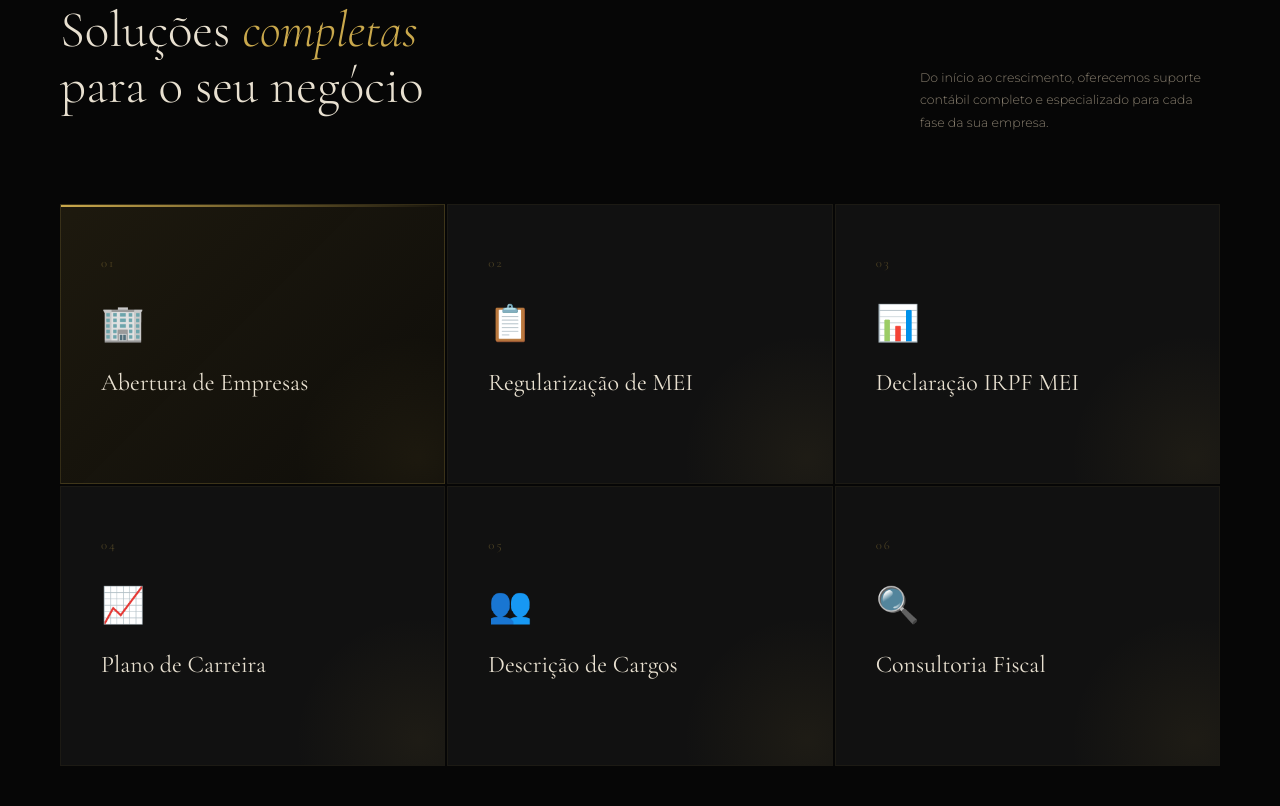
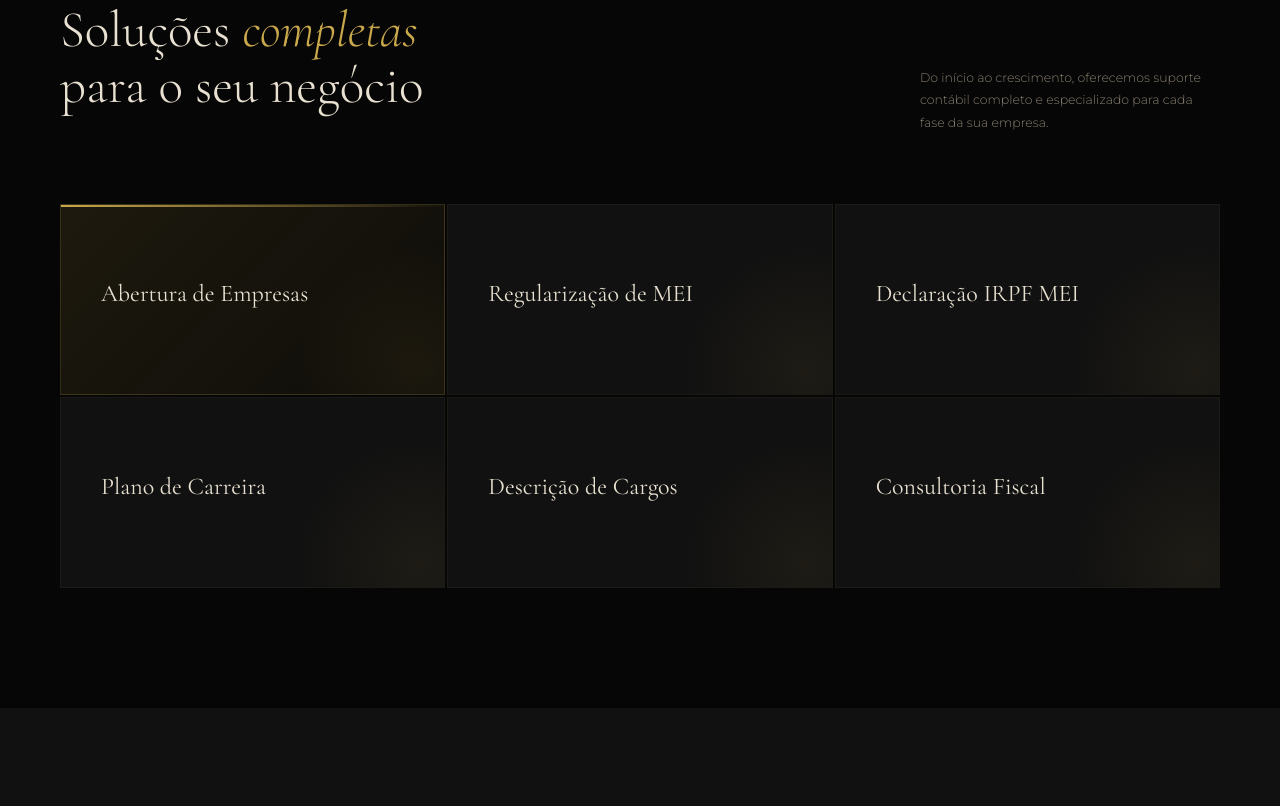
Before and after one commit to CarlosNatanael/consult_contabil, a Flask app: page / in a window 1280 px wide. Shown: the part 1861-2667 px from the top of the page. Run offline with Flask 3, Linux system fonts and the light colour scheme.

Commit message:
fix: erro nos emojis

```diff
--- a/frontend/templates/fns-assessoria.html
+++ b/frontend/templates/fns-assessoria.html
@@ -117,43 +117,37 @@
 
   <div class="services-grid">
     <div class="service-card featured reveal delay-1">
-      <div class="service-num">01</div>
-      <span class="service-icon">🏢</span>
+      <span class="service-icon"></span>
       <h3 class="service-title">Abertura de Empresas</h3>
       <p class="service-desc">Abrimos sua empresa do zero com todo suporte jurídico e contábil. CNPJ, alvará, enquadramento fiscal — tudo resolvido com agilidade e segurança.</p>
       <div class="service-arrow">Saiba mais →</div>
     </div>
     <div class="service-card reveal delay-2">
-      <div class="service-num">02</div>
-      <span class="service-icon">📋</span>
+      <span class="service-icon"></span>
       <h3 class="service-title">Regularização de MEI</h3>
       <p class="service-desc">Regularize seu MEI com total tranquilidade. Resolvemos débitos, declarações atrasadas e mantemos sua situação sempre em dia com o fisco.</p>
       <div class="service-arrow">Saiba mais →</div>
     </div>
     <div class="service-card reveal delay-3">
-      <div class="service-num">03</div>
-      <span class="service-icon">📊</span>
+      <span class="service-icon"></span>
       <h3 class="service-title">Declaração IRPF MEI</h3>
       <p class="service-desc">Declaração de Imposto de Renda para MEI feita por especialistas, garantindo conformidade fiscal e aproveitamento máximo de deduções legais.</p>
       <div class="service-arrow">Saiba mais →</div>
     </div>
     <div class="service-card reveal delay-2">
-      <div class="service-num">04</div>
-      <span class="service-icon">📈</span>
+      <span class="service-icon"></span>
       <h3 class="service-title">Plano de Carreira</h3>
       <p class="service-desc">Estruturamos planos de carreira estratégicos e bem fundamentados para sua empresa valorizar e reter talentos com embasamento legal e técnico.</p>
       <div class="service-arrow">Saiba mais →</div>
     </div>
     <div class="service-card reveal delay-3">
-      <div class="service-num">05</div>
-      <span class="service-icon">👥</span>
+      <span class="service-icon"></span>
       <h3 class="service-title">Descrição de Cargos</h3>
       <p class="service-desc">Elaboramos descrições detalhadas de cargos e tabelas salariais alinhadas ao mercado, garantindo equidade interna e compliance trabalhista.</p>
       <div class="service-arrow">Saiba mais →</div>
     </div>
     <div class="service-card reveal delay-4">
-      <div class="service-num">06</div>
-      <span class="service-icon">🔍</span>
+      <span class="service-icon"></span>
       <h3 class="service-title">Consultoria Fiscal</h3>
       <p class="service-desc">Análise completa da sua situação tributária com foco na redução legal da carga fiscal, planejamento estratégico e prevenção de riscos.</p>
       <div class="service-arrow">Saiba mais →</div>
```
